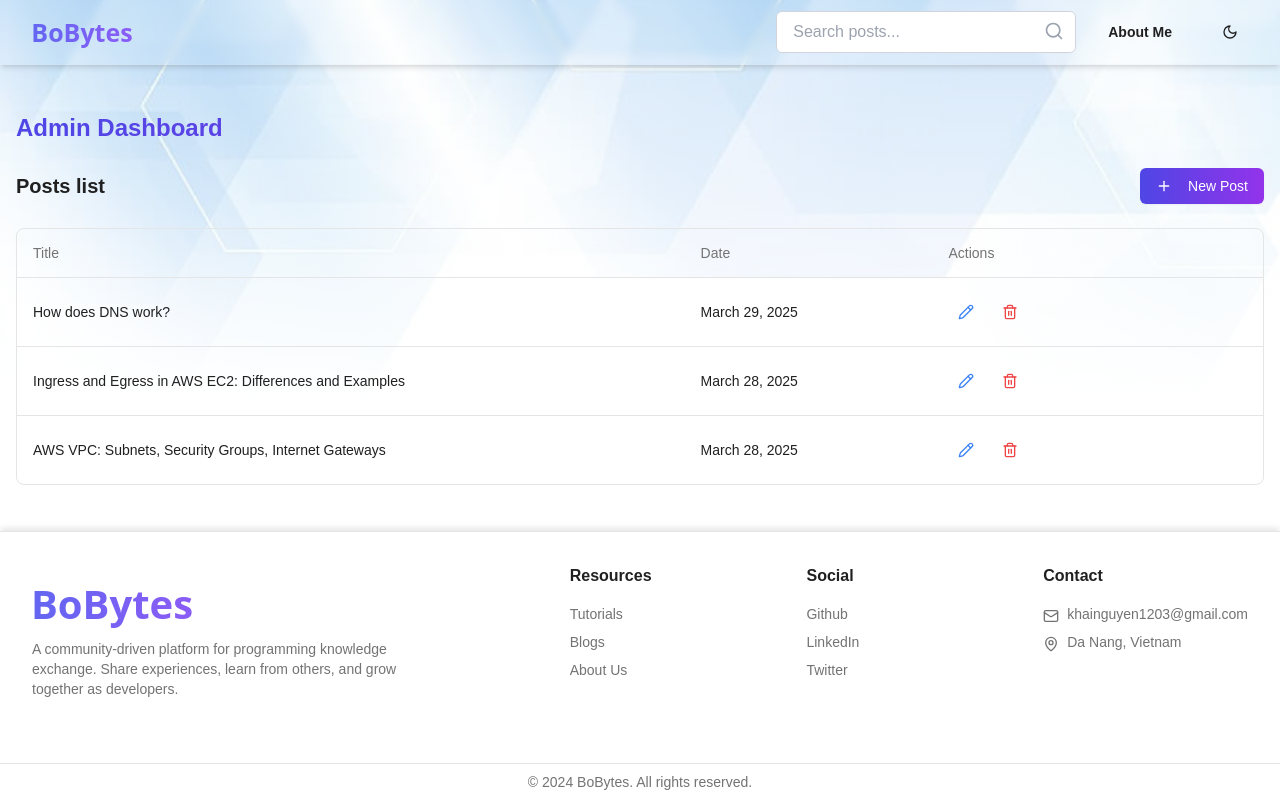
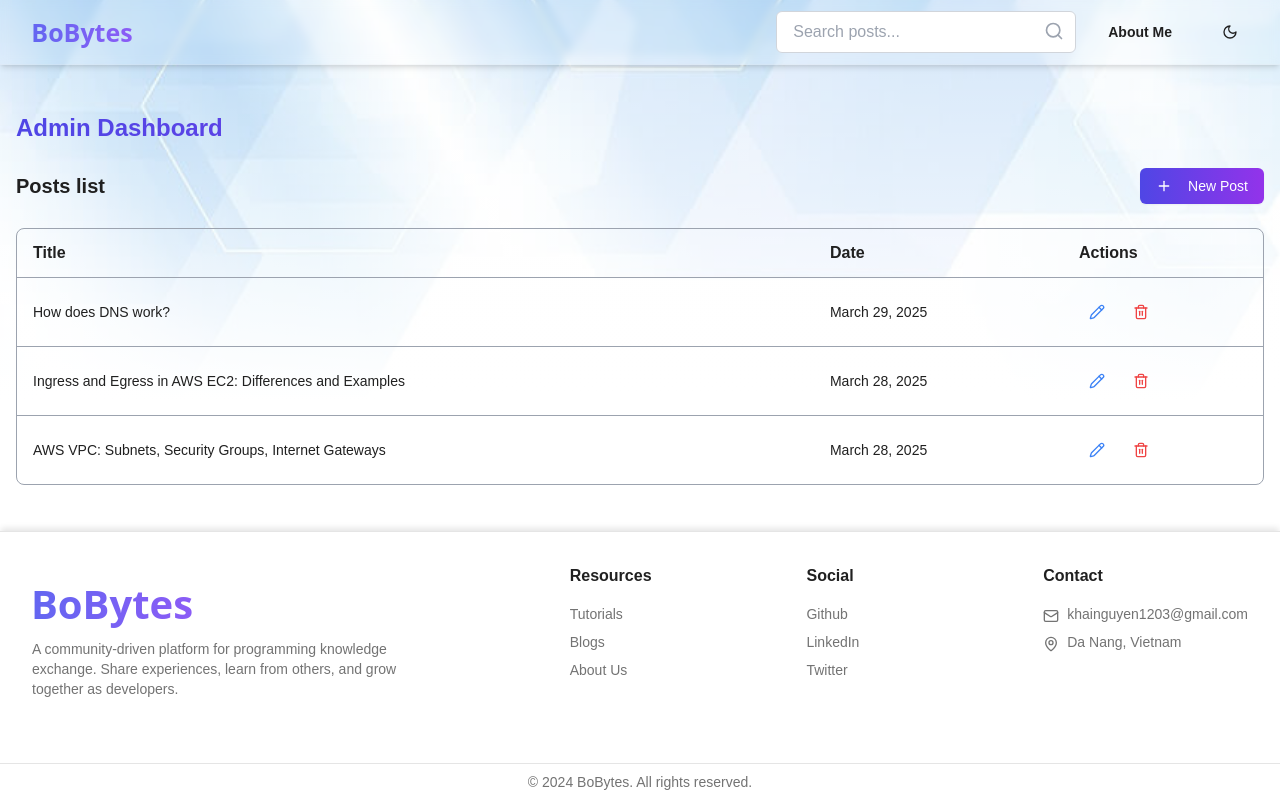
Before and after one commit to yoshivn1203/Dev-Blog-Fe-Only, a Next.js app: page /admin in a window 1280 px wide. Built offline with nearby package versions, Linux system fonts and the light colour scheme.

Commit message:
update ui

```diff
--- a/content/blog/2025-03-29-how-does-dns-work.md
+++ b/content/blog/2025-03-29-how-does-dns-work.md
@@ -1,7 +1,7 @@
 ---
 layout: blog
 title: "How does DNS work?"
-date: 2025-03-29T07:01:29
+date: 2025-03-29T12:30:49
 author: Nguyen Nguyen
 tags:
   - Cloud
@@ -12,6 +12,7 @@ category: technology
 thumbnail: /images/uploads/what-is-dns.png
 description: "Understanding DNS Records - A Focus on the Most Used Type "
 ---
+
 
 DNS (Domain Name System) is like the internet's phonebook—it translates human-friendly domain names (e.g., `example.com`) into machine-readable IP addresses (e.g., `192.0.2.1`). To make this magic happen, DNS relies on various types of records. While there are many DNS record types—each serving a unique purpose—the **A record** stands out as the most commonly used. In this post, we'll explore what an `A` record is and walk through how to set it up in AWS Route 53 to get your app online.
 
--- a/src/app/admin/[slug]/edit/page.tsx
+++ b/src/app/admin/[slug]/edit/page.tsx
@@ -6,12 +6,14 @@ import { ArrowLeft } from 'lucide-react'
 import { useRouter } from 'next/navigation'
 import React from 'react'
 import { useForm } from 'react-hook-form'
+import { useSelector } from 'react-redux'
 import * as z from 'zod'
 
 import { getPostBySlug } from '@/app/(home)/actions'
 import { Button } from '@/components/ui/button'
 import { Input } from '@/components/ui/input'
 import { Label } from '@/components/ui/label'
+import { RootState } from '@/store/store'
 
 const formSchema = z.object({
   title: z.string().min(1, 'Title is required'),
@@ -28,10 +30,10 @@ type FormData = z.infer<typeof formSchema>
 export default function EditPost({ params }: { params: Promise<{ slug: string }> }) {
   const resolvedParams = React.use(params)
   const router = useRouter()
+  const isDark = useSelector((state: RootState) => state.theme.isDark)
   const [value, setValue] = React.useState<string | undefined>()
   const [isUploading, setIsUploading] = React.useState(false)
   const [isLoading, setIsLoading] = React.useState(true)
-
   const {
     register,
     handleSubmit,
@@ -188,18 +190,18 @@ description: "${data.description}"
   }
 
   return (
-    <div data-color-mode='light' className='mb-10'>
+    <div data-color-mode={isDark ? 'dark' : 'light'} className='mb-10'>
       <div className='flex items-center gap-2'>
         <Button
           variant='ghost'
           onClick={() => router.push('/admin')}
-          className='pl-0 hover:bg-transparent hover:opacity-80 text-blue-600'
+          className='pl-0 hover:bg-transparent hover:opacity-80 text-blue-600 dark:text-blue-500'
         >
           <ArrowLeft className='mr-2 h-4 w-4' />
           Back to Dashboard
         </Button>
       </div>
-      <div className='flex justify-between items-center'>
+      <div className='flex justify-between items-center border-b border-gray-300 dark:border-gray-700 pb-2'>
         <h1 className='text-xl font-bold mt-4'>Editing Post</h1>
         <Button
           variant='outline'
--- a/src/app/admin/new/page.tsx
+++ b/src/app/admin/new/page.tsx
@@ -6,11 +6,13 @@ import { ArrowLeft } from 'lucide-react'
 import { useRouter } from 'next/navigation'
 import React from 'react'
 import { useForm } from 'react-hook-form'
+import { useSelector } from 'react-redux'
 import * as z from 'zod'
 
 import { Button } from '@/components/ui/button'
 import { Input } from '@/components/ui/input'
 import { Label } from '@/components/ui/label'
+import { RootState } from '@/store/store'
 
 const formSchema = z.object({
   title: z.string().min(1, 'Title is required'),
@@ -26,8 +28,10 @@ type FormData = z.infer<typeof formSchema>
 
 export default function NewPost() {
   const router = useRouter()
-  const [value, setValue] = React.useState<string | undefined>('**Hello world!!!**')
+  const isDark = useSelector((state: RootState) => state.theme.isDark)
+  const [value, setValue] = React.useState<string | undefined>()
   const [isUploading, setIsUploading] = React.useState(false)
+  const [isLoading, setIsLoading] = React.useState(true)
 
   const {
     register,
@@ -39,6 +43,14 @@ export default function NewPost() {
   } = useForm<FormData>({
     resolver: zodResolver(formSchema)
   })
+
+  // Initialize default values after mount
+  React.useEffect(() => {
+    setValue('**Hello world!!!**')
+    setFormValue('author', 'Your Name') // Optional: Set default author
+    //this is mostly to avoid hydration error
+    setIsLoading(false)
+  }, [setFormValue])
 
   const thumbnail = watch('thumbnail')
 
@@ -154,20 +166,24 @@ description: "${data.description}"
     }
   }
 
+  if (isLoading) {
+    return <div>Loading...</div>
+  }
+
   return (
-    <div data-color-mode='light' className='mb-10'>
+    <div data-color-mode={isDark ? 'dark' : 'light'} className='mb-10'>
       <div className='flex items-center gap-2'>
         <Button
           variant='ghost'
           onClick={() => router.push('/admin')}
-          className='pl-0 hover:bg-transparent hover:opacity-80 text-blue-600'
+          className='pl-0 hover:bg-transparent hover:opacity-80 text-blue-600 dark:text-blue-500'
         >
           <ArrowLeft className='mr-2 h-4 w-4' />
           Back to Dashboard
         </Button>
       </div>
 
-      <div className='flex justify-between items-center'>
+      <div className='flex justify-between items-center border-b border-gray-300 dark:border-gray-700 pb-2'>
         <h1 className='text-xl font-bold mt-4'>Creating New Post</h1>
         <Button
           variant='outline'
--- a/src/app/admin/page.tsx
+++ b/src/app/admin/page.tsx
@@ -106,7 +106,6 @@ export default function PostsList() {
           New Post
         </Button>
       </div>
-      <div className='border rounded-lg overflow-x-auto'>
       <Table>
         <TableHeader>
           <TableRow>
@@ -118,9 +117,11 @@ export default function PostsList() {
         <TableBody>
           {posts.map(post => (
             <TableRow key={post.slug}>
-                <TableCell className='font-medium min-w-[200px]'>{post.title}</TableCell>
+              <TableCell className='font-medium min-w-[200px] md:min-w-[480px]'>
+                {post.title}
+              </TableCell>
               <TableCell className='min-w-[150px]'>{formatDate(post.date)}</TableCell>
-                <TableCell className='min-w-[200px]'>
+              <TableCell className='w-[70px]'>
                 <div className='flex gap-2'>
                   <Button
                     variant='ghost'
@@ -168,6 +169,5 @@ export default function PostsList() {
         </TableBody>
       </Table>
     </div>
-    </div>
   )
 }
--- a/src/components/ui/input.tsx
+++ b/src/components/ui/input.tsx
@@ -8,7 +8,7 @@ const Input = React.forwardRef<HTMLInputElement, React.ComponentProps<'input'>>(
       <input
         type={type}
         className={cn(
-          'flex h-9 w-full rounded-md border border-input bg-transparent px-3 py-1 text-base shadow-sm transition-colors file:border-0 file:bg-transparent file:text-sm file:font-medium file:text-foreground placeholder:text-muted-foreground focus-visible:outline-none focus-visible:ring-1 focus-visible:ring-ring disabled:cursor-not-allowed disabled:opacity-50 md:text-sm',
+          'flex h-9 w-full rounded-md border border-gray-400 bg-transparent px-3 py-1 text-base shadow-sm transition-colors file:border-0 file:bg-transparent file:text-sm file:font-medium file:text-foreground placeholder:text-muted-foreground focus-visible:outline-none focus-visible:ring-1 focus-visible:ring-ring disabled:cursor-not-allowed disabled:opacity-50 md:text-sm',
           className
         )}
         ref={ref}
--- a/src/components/ui/table.tsx
+++ b/src/components/ui/table.tsx
@@ -4,7 +4,7 @@ import { cn } from '@/lib/utils'
 
 const Table = React.forwardRef<HTMLTableElement, React.HTMLAttributes<HTMLTableElement>>(
   ({ className, ...props }, ref) => (
-    <div className='relative w-full overflow-auto'>
+    <div className='relative w-full overflow-auto border-gray-400 border rounded-lg overflow-x-auto'>
       <table ref={ref} className={cn('w-full caption-bottom text-sm ', className)} {...props} />
     </div>
   )
@@ -15,7 +15,7 @@ const TableHeader = React.forwardRef<
   HTMLTableSectionElement,
   React.HTMLAttributes<HTMLTableSectionElement>
 >(({ className, ...props }, ref) => (
-  <thead ref={ref} className={cn('[&_tr]:border-b', className)} {...props} />
+  <thead ref={ref} className={cn('[&_tr]:border-b ', className)} {...props} />
 ))
 TableHeader.displayName = 'TableHeader'
 
@@ -44,7 +44,7 @@ const TableRow = React.forwardRef<HTMLTableRowElement, React.HTMLAttributes<HTML
     <tr
       ref={ref}
       className={cn(
-        'border-b transition-colors hover:bg-muted/50 data-[state=selected]:bg-muted ',
+        'border-b transition-colors hover:bg-muted/50 data-[state=selected]:bg-muted border-gray-400 hover:bg-gray-100 dark:hover:bg-gray-800',
         className
       )}
       {...props}
@@ -60,7 +60,7 @@ const TableHead = React.forwardRef<
   <th
     ref={ref}
     className={cn(
-      'h-12 px-4 text-left align-middle font-medium text-muted-foreground [&:has([role=checkbox])]:pr-0',
+      'h-12 px-4 text-left align-middle font-bold  text-base text-foreground [&:has([role=checkbox])]:pr-0 ',
       className
     )}
     {...props}
```
Lines whose indentation alone changed are shown as unchanged.
